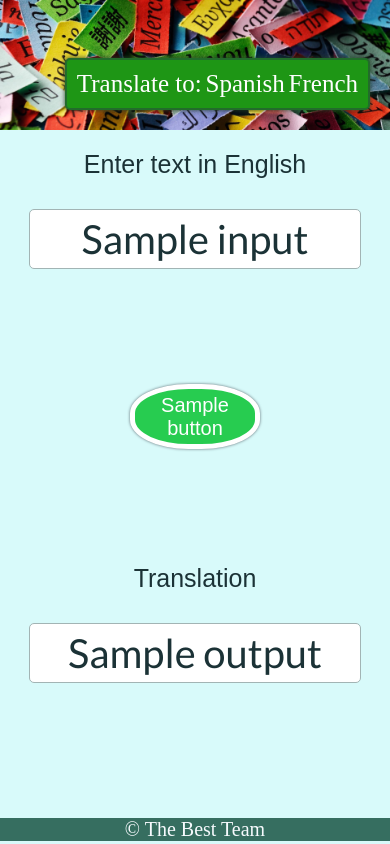
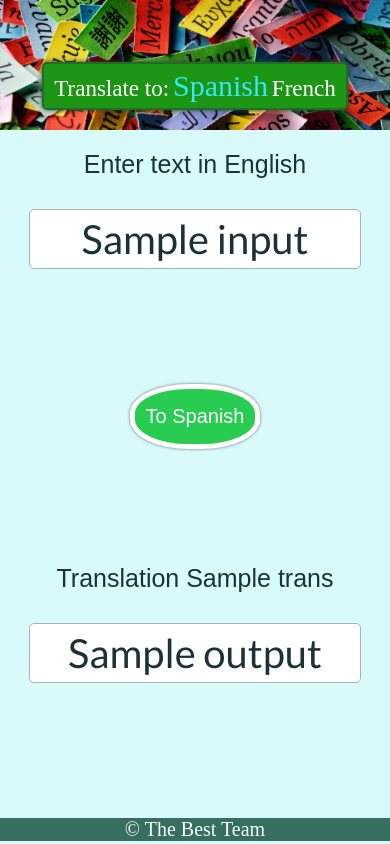
Before and after one commit to sonyasha/natural-language-translation, a Flask app: template app_folder/app/templates/index.html in a window 390 px wide. Run offline with Flask 2, Linux system fonts and the light colour scheme; the template is opened without the code that fills it: most values are stand-ins (such as "Sample title", 1, 10 or a date in 2020); some web fonts are replaced.

Commit message:
modified for two

```diff
--- a/app_folder/app/static/js/logic.js
+++ b/app_folder/app/static/js/logic.js
@@ -147,6 +147,8 @@ function getLetters(inputs) {
     return dict
 }
 
+
+// resize font size if more than 20 letters
 $('#inputlang').each(function(){
     var el = $(this);
       var textLength = el.val().length;
@@ -162,3 +164,28 @@ $('#outputlang').each(function(){
            el.css('font-size', '0.99em');
        }
 });
+
+
+// add classes to language choice
+$('.spa').addClass('active');
+$('.fra').addClass('passive');
+$('#invis').attr('value', 'spa');
+$('#submitForm').text('To Spanish')
+
+$('.spa').click(function(){
+    $('#invis').attr('value', 'spa');
+    $('#submitForm').text('To Spanish')
+    $('.spa').addClass('active');
+    $('.fra').removeClass('active');
+    $('.fra').addClass('passive');
+    $('.spa').removeClass('passive');
+})
+
+$('.fra').click(function(){
+    $('#invis').attr('value', 'fra');
+    $('#submitForm').text('To French')
+    $('.fra').addClass('active');
+    $('.spa').removeClass('active');
+    $('.spa').addClass('passive');
+    $('.fra').removeClass('passive');
+})
--- a/app_folder/app/static/styles/main.css
+++ b/app_folder/app/static/styles/main.css
@@ -18,7 +18,7 @@ header {
 }
 
 .change {
-    padding: 10px;
+    padding: 5px 10px;
     margin: 20px;
     border-radius: 5px;
     border: solid 2px rgb(34, 107, 43);
@@ -26,7 +26,7 @@ header {
     box-shadow: 0px 0px 5px rgb(41, 66, 41);
 }
 
-.change span {
+span {
     background-color: rgb(30, 150, 21);
     color: #FFFFFF;
     font-family: 'Hanalei Fill';
@@ -34,12 +34,17 @@ header {
 }
 
 .spa:hover, .fra:hover {
-    color: rgb(71, 240, 240);
+    color: #34e8f5;
     cursor: pointer;
 }
 
-.spa:active, .fra:active {
-    color: rgb(71, 240, 240);
+.active {
+    color: #34e8f5;
+    font-size: 30px;
+}
+
+.passive {
+    color: #FFFFFF;
 }
 
 .fields {
@@ -73,6 +78,10 @@ footer {
 .finput {
     grid-area: finput;
     align-self: start;
+}
+
+#invis {
+    display: none;
 }
 
 .fbutton {
@@ -204,6 +213,14 @@ input:focus {
         height: 60px;
         font-size: 40px;
     }
+
+    header {
+        justify-content: center;
+    }
+
+    span {
+        font-size: 23px;
+    }
 }
 
 #plot-select {
--- a/app_folder/app/templates/index.html
+++ b/app_folder/app/templates/index.html
@@ -27,25 +27,24 @@
                     <form id="translate-form" action="/form" method="POST" role="form">
 
                         <label class="form-label">Enter text in English</label>
-                        <input class="form-field" id="inputlang" name="input-text" value='{{lang.english.input}}' placeholder="Enter text">
+                        <input class="form-field" id="inputlang" name="input-text" value='{{lang.input}}' placeholder="Enter text">
+                        <input id="invis" name="lang" value="">
 
                     </form>
                 </div>
                 <div class="fbutton">
 
-                    <button id="submitForm" type="button" class="baton">{{lang.english.button}}</button>
+                    <button id="submitForm" type="button" class="baton"></button>
                 </div>
                 <div class="foutput">
 
-                    <label class="form-label">Translation</label>
-                    <input class="form-field" id="outputlang" value='{{lang.english.output}}'>
+                    <label class="form-label">Translation {{lang.trans}}</label>
+                    <input class="form-field" id="outputlang" value='{{lang.output}}'>
 
                 </div>
                 <div id="graph">
-
                 </div>
                 <div id="arrow">
-
                 </div>
             </div>
             <footer>
```
